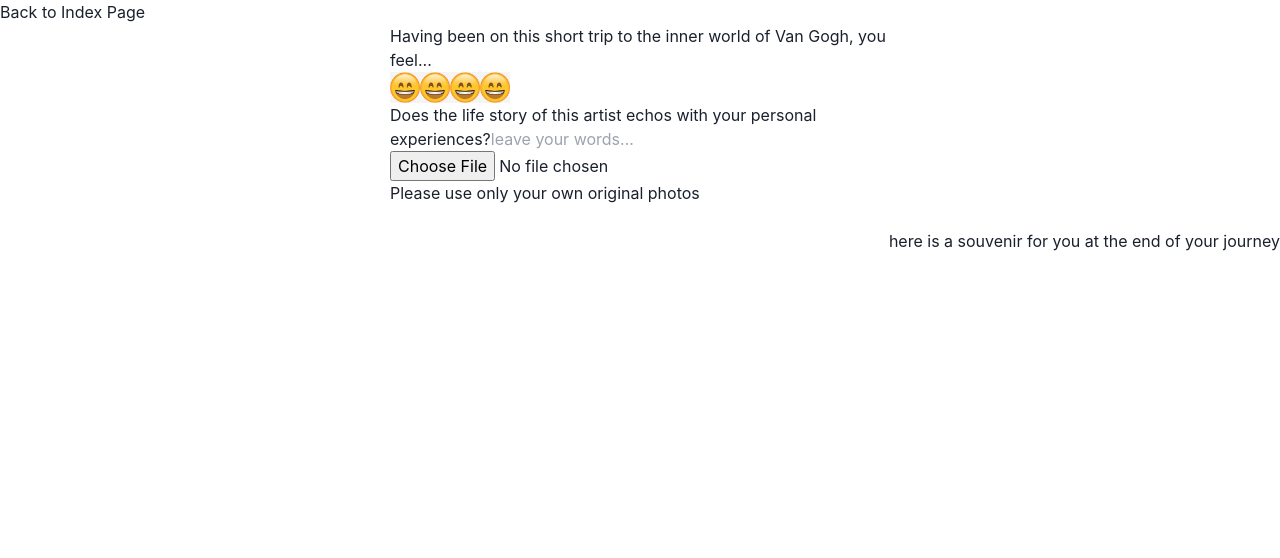
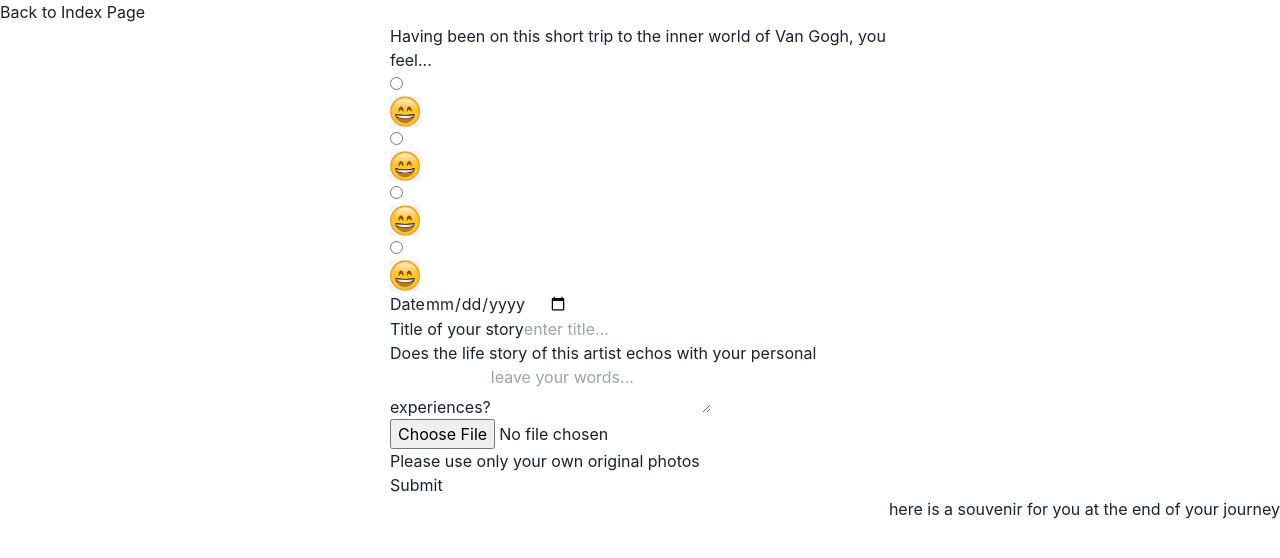
Before and after one commit to makoto357/Healing-Museum, a Next.js app: page /form in a window 1280 px wide. Shown: the top 558 px of the page. Built offline with nearby package versions, Linux system fonts and the light colour scheme; no server answers.

Commit message:
upload form data to firestore

```diff
--- a/config/firebase.tsx
+++ b/config/firebase.tsx
@@ -2,6 +2,7 @@ import { initializeApp } from "firebase/app";
 // import { getAnalytics } from "firebase/analytics";
 import { getFirestore } from "firebase/firestore";
 import { getAuth } from "firebase/auth";
+import { getStorage } from "firebase/storage";
 
 const firebaseConfig = {
   apiKey: "AIzaSyBAmDUX1Xz-twveGC38wKyW2dkC_0nbqc0",
@@ -17,3 +18,4 @@ const app = initializeApp(firebaseConfig);
 // const analytics = getAnalytics(app);
 export const db = getFirestore(app);
 export const auth = getAuth();
+export const storage = getStorage(app);
--- a/package.json
+++ b/package.json
@@ -20,6 +20,7 @@
     "node-fetch": "^2.6.7",
     "react": "18.2.0",
     "react-dom": "18.2.0",
+    "react-hook-form": "^7.39.1",
     "react-icons": "^4.6.0"
   },
   "devDependencies": {
--- a/pages/form.tsx
+++ b/pages/form.tsx
@@ -1,72 +1,151 @@
+// [type="radio"] {
+//   position: absolute;
+//   opacity: 0;
+//   width: 0;
+//   height: 0;
+// }
+
+// [type="radio"] + img {
+//   cursor: pointer;
+// }
+
+// [type="radio"]:checked + img {
+//   outline: 2px solid #f00;
+// }
 import Link from "next/link";
 import Image from "next/image";
-import { useState, useContext } from "react";
+import React from "react";
+import { useState, useContext, useRef, useEffect } from "react";
 import { ThemeColorContext } from "../context/ProfileContext";
+import { collection, addDoc, doc, updateDoc } from "firebase/firestore";
+import { db, storage } from "../config/firebase";
+import { ref, uploadBytes } from "firebase/storage";
+
 import like from "../asset/download-smiling-face-with-tightly-closed-eyes-icon-smiling-emoji-11562881831tykcocazrv.png";
 export default function Form() {
   const [themeColor] = useContext(ThemeColorContext);
+  const timeStamp = new Date();
+
+  const emojis = ["like", "love", "sad", "surprise"];
+
+  const [formData, setFormData] = useState({
+    emoji: "",
+    title: "",
+    content: "",
+    date: "",
+  });
+  const [uploadedImage, setUploadedImage] = useState(null);
+  const handleSubmit = (e) => {
+    e.preventDefault();
+    sendForm();
+    uploadImage();
+    console.log("handleForm");
+  };
+
+  const sendForm = () => {
+    async function sendData() {
+      try {
+        const docRef = await addDoc(collection(db, "user-posts"), {
+          emoji: formData.emoji,
+          date: formData.date,
+          title: formData.title,
+          content: formData.content,
+          created_time: timeStamp,
+        });
+        console.log("Document written with ID: ", docRef.id);
+        const IDRef = doc(db, "user-posts", docRef.id);
+        await updateDoc(IDRef, {
+          id: docRef.id,
+        });
+      } catch (e) {
+        console.error("Error adding document: ", e);
+      }
+    }
+    sendData();
+  };
+
+  const uploadImage = async () => {
+    if (uploadedImage === null) return;
+
+    const imageRef = ref(storage, `images/${uploadedImage.name + timeStamp}`);
+    //      const imageRef = ref(storage, `image/`); storage = our bucket, `folderName/photoName` = add `` to give images random names
+    const res = await uploadBytes(imageRef, uploadedImage); //uploadBytes(whereToUpload, imageToBeUploaded)
+    console.log(res);
+  };
   return (
     <>
-      <form className="main-form">
+      <form onSubmit={handleSubmit} className="main-form">
         <style jsx>{`
           .main-form {
             width: 500px;
             margin: auto;
           }
         `}</style>
-        <p>
-          Having been on this short trip to the inner world of {"Van Gogh"}, you
-          feel...
-        </p>
-        <section className="flex">
-          <Image
-            src={like}
-            alt="like"
-            onClick={() => {
-              console.log("like");
+
+        <fieldset>
+          <legend>
+            Having been on this short trip to the inner world of {"Van Gogh"},
+            you feel...
+          </legend>
+          {emojis.map((emoji) => (
+            <label key={emoji} htmlFor="feeling">
+              <input
+                id="feeling"
+                type="radio"
+                name="feeling"
+                value="emoji"
+                checked={formData.emoji === emoji}
+                onChange={(e) => {
+                  if (e.target.checked)
+                    setFormData({ ...formData, emoji: emoji });
+                }}
+              />
+              <Image src={like} alt={emoji} width={30} height={30} />
+            </label>
+          ))}
+        </fieldset>
+        <fieldset>
+          <label htmlFor="date">Date</label>
+          <input
+            id="date"
+            type="date"
+            name="date"
+            placeholder="enter date..."
+            required
+            value={formData.date}
+            onChange={(e) => {
+              setFormData({ ...formData, date: e.target.value });
             }}
-            width={30}
-            height={30}
-          />
-          <Image
-            src={like}
-            alt="like"
-            onClick={() => {
-              console.log("love");
+          ></input>
+        </fieldset>
+        <fieldset>
+          <label htmlFor="title">Title of your story</label>
+          <input
+            id="title"
+            name="title"
+            placeholder="enter title..."
+            required
+            value={formData.title}
+            onChange={(e) => {
+              setFormData({ ...formData, title: e.target.value });
             }}
-            width={30}
-            height={30}
-          />
-          <Image
-            src={like}
-            alt="like"
-            onClick={() => {
-              console.log("sad");
-            }}
-            width={30}
-            height={30}
-          />
-          <Image
-            src={like}
-            alt="like"
-            onClick={() => {
-              console.log("anger");
-            }}
-            width={30}
-            height={30}
-          />
-        </section>
+          ></input>
+        </fieldset>
         <fieldset>
           <label htmlFor="resonance">
             Does the life story of this artist echos with your personal
             experiences?
           </label>
-          <input
+          <textarea
+            id="resonance"
             name="resonance"
-            type="text"
             placeholder="leave your words..."
             required
-          ></input>
+            value={formData.content}
+            onChange={(e) => {
+              setFormData({ ...formData, content: e.target.value });
+            }}
+          ></textarea>
         </fieldset>
         <fieldset>
           <div>
@@ -74,7 +153,14 @@ export default function Form() {
             <div></div>
             <p></p>
             <div></div>
-            <input type="file"></input>
+
+            <input
+              type="file"
+              name="image"
+              onChange={(e) => {
+                setUploadedImage(e.target.files[0]);
+              }}
+            ></input>
           </div>
           <ul className="info-list">
             <li></li>
@@ -82,7 +168,7 @@ export default function Form() {
           </ul>
         </fieldset>
 
-        <button type="submit"></button>
+        <button type="submit">Submit</button>
       </form>
       <div style={{ textAlign: "right" }}>
         <Link href="/user-profile">
--- a/pages/quiz.tsx
+++ b/pages/quiz.tsx
@@ -4,10 +4,9 @@ import { useState, useContext } from "react";
 import { ThemeColorContext } from "../context/ProfileContext";
 export default function Quiz() {
   const [themeColor] = useContext(ThemeColorContext);
-
   const onChangeValue = (e) => {
     console.log(e.target.value);
-    localStorage.setItem("artist", e.target.value);
+    // localStorage.setItem("artist", e.target.value);
   };
   return (
     <>
```
Also changed, not shown: 1 other file (tests, documents, lock files or other folders).
